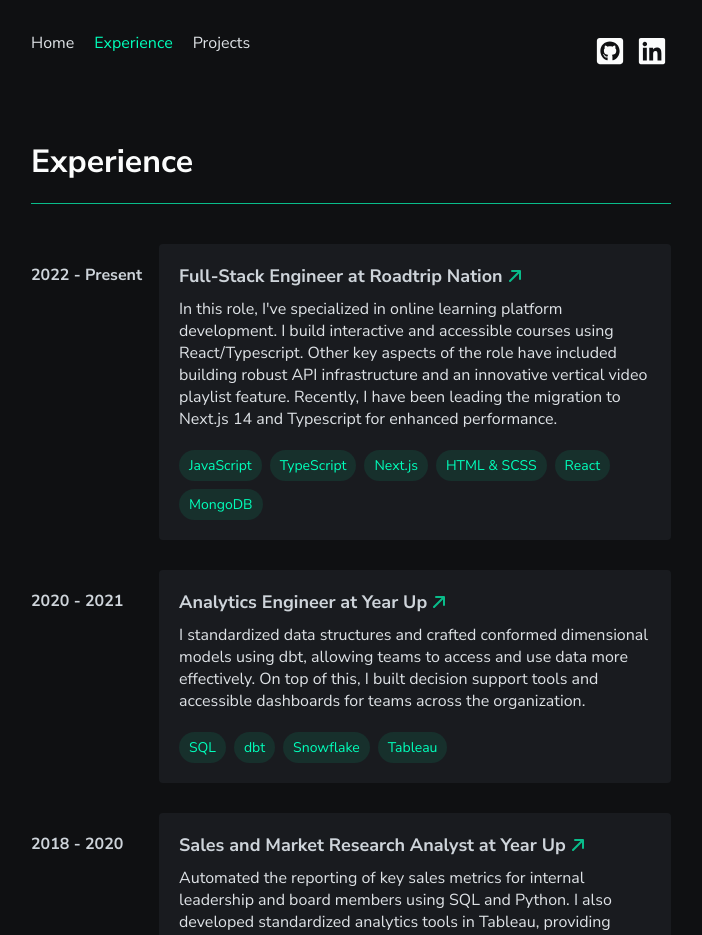
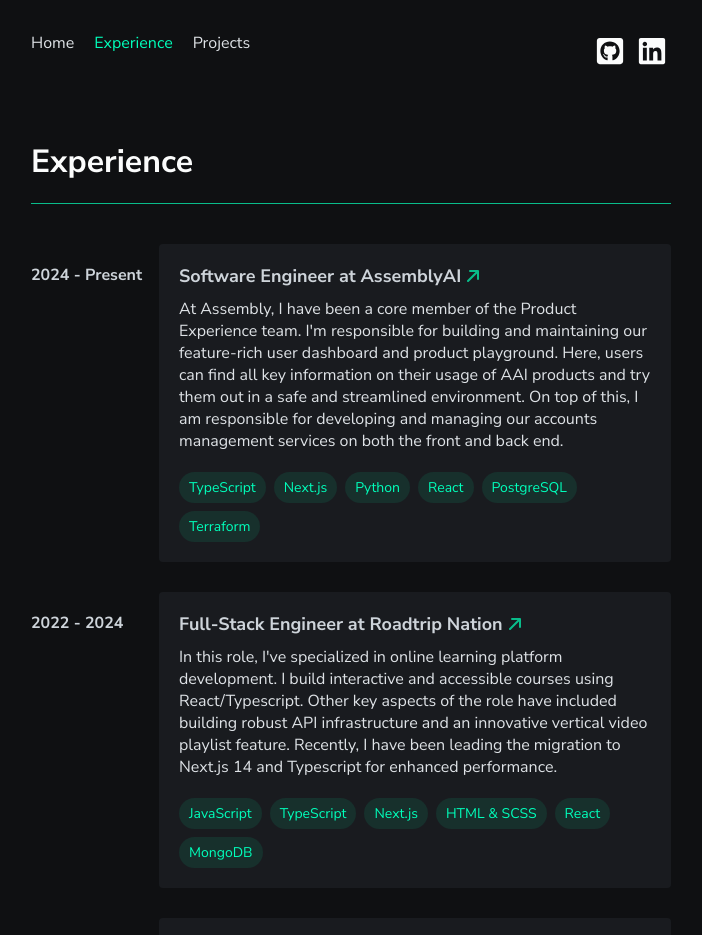
Before and after one commit to matt-gefen/portfolio-next, a Next.js app: page /experience in a window 1280 px wide. Shown: the top 935 px of the page, without its empty margins (289-991 px from the left). Built offline with nearby package versions, Linux system fonts and the light colour scheme.

Commit message:
feat: update AAI experience and end RTN

```diff
--- a/app/experience/page.tsx
+++ b/app/experience/page.tsx
@@ -1,64 +1,135 @@
-'use client';
-import Link from 'next/link';
-import styles from '../projects/page.module.css'
-import ArrowUp from '../components/icons/ArrowUp';
+"use client";
+import Link from "next/link";
+import styles from "../projects/page.module.css";
+import ArrowUp from "../components/icons/ArrowUp";
 
 export default function Experience() {
   return (
     <main>
       <div className={`${styles.hero}`}>
         <h1 className={`${styles.hero_header}`}>Experience</h1>
-        {/* <p className={`${styles.hero_text}`}>
-          Some things that I've worked on
-        </p> */}
         <hr className="solid_line" />
       </div>
       <div className={`${styles.projects_body}`}>
-        <div className={`${styles.projects_body_child}`} id='Full Stack Engineer'>
+        <div className={`${styles.projects_body_child}`} id="Software Engineer">
           <div className={`${styles.project_timeline}`}>
-            <h4>2022 - Present</h4>
+            <h4>2024 - Present</h4>
           </div>
           <div className={`${styles.project}`}>
             <Link
               className={`embedded_link ${styles.project_link}`}
-              href={'https://roadtripnation.com/'}
-              target='_blank'
+              href={"https://assemblyai.com/"}
+              target="_blank"
             >
-                Full-Stack Engineer at Roadtrip Nation
+              Software Engineer at AssemblyAI
               <span className={`${styles.project_icon}`}>
-                  <ArrowUp size='18px'/>
+                <ArrowUp size="18px" />
               </span>
             </Link>
             <div className={`${styles.project_body}`}>
               <ul className={`${styles.project_stack}`}>
                 <li>
-                  <div className={`${styles.project_stack_element}`}>JavaScript</div>
+                  <div className={`${styles.project_stack_element}`}>
+                    TypeScript
+                  </div>
                 </li>
                 <li>
-                  <div className={`${styles.project_stack_element}`}>TypeScript</div>
+                  <div className={`${styles.project_stack_element}`}>
+                    Next.js
+                  </div>
                 </li>
                 <li>
-                  <div className={`${styles.project_stack_element}`}>Next.js</div>
-                </li>
-                <li>
-                  <div className={`${styles.project_stack_element}`}>HTML & SCSS</div>
+                  <div className={`${styles.project_stack_element}`}>
+                    Python
+                  </div>
                 </li>
                 <li>
                   <div className={`${styles.project_stack_element}`}>React</div>
                 </li>
                 <li>
-                  <div className={`${styles.project_stack_element}`}>MongoDB</div>
+                  <div className={`${styles.project_stack_element}`}>
+                    PostgreSQL
+                  </div>
+                </li>
+                <li>
+                  <div className={`${styles.project_stack_element}`}>
+                    Terraform
+                  </div>
+                </li>
+              </ul>
+              <div className={`${styles.project_description}`}>
+                <p>At Assembly, I have been a core member of the Product Experience team. I&apos;m responsible for building and maintaining our feature-rich user dashboard and product playground. Here, users can find all key information on their usage of AAI products and try them out in a safe and streamlined environment. On top of this, I am responsible for developing and managing our accounts management services on both the front and back end.</p>
+              </div>
+            </div>
+          </div>
+        </div>
+        <div
+          className={`${styles.projects_body_child}`}
+          id="Full Stack Engineer"
+        >
+          <div className={`${styles.project_timeline}`}>
+            <h4>2022 - 2024</h4>
+          </div>
+          <div className={`${styles.project}`}>
+            <Link
+              className={`embedded_link ${styles.project_link}`}
+              href={"https://roadtripnation.com/"}
+              target="_blank"
+            >
+              Full-Stack Engineer at Roadtrip Nation
+              <span className={`${styles.project_icon}`}>
+                <ArrowUp size="18px" />
+              </span>
+            </Link>
+            <div className={`${styles.project_body}`}>
+              <ul className={`${styles.project_stack}`}>
+                <li>
+                  <div className={`${styles.project_stack_element}`}>
+                    JavaScript
+                  </div>
+                </li>
+                <li>
+                  <div className={`${styles.project_stack_element}`}>
+                    TypeScript
+                  </div>
+                </li>
+                <li>
+                  <div className={`${styles.project_stack_element}`}>
+                    Next.js
+                  </div>
+                </li>
+                <li>
+                  <div className={`${styles.project_stack_element}`}>
+                    HTML & SCSS
+                  </div>
+                </li>
+                <li>
+                  <div className={`${styles.project_stack_element}`}>React</div>
+                </li>
+                <li>
+                  <div className={`${styles.project_stack_element}`}>
+                    MongoDB
+                  </div>
                 </li>
               </ul>
               <div className={`${styles.project_description}`}>
                 <p>
-                  In this role, I&apos;ve specialized in online learning platform development. I build interactive and accessible courses using React/Typescript. Other key aspects of the role have included building robust API infrastructure and an innovative vertical video playlist feature. Recently, I have been leading the migration to Next.js 14 and Typescript for enhanced performance.
+                  In this role, I&apos;ve specialized in online learning
+                  platform development. I build interactive and accessible
+                  courses using React/Typescript. Other key aspects of the role
+                  have included building robust API infrastructure and an
+                  innovative vertical video playlist feature. Recently, I have
+                  been leading the migration to Next.js 14 and Typescript for
+                  enhanced performance.
                 </p>
               </div>
             </div>
           </div>
         </div>
-        <div className={`${styles.projects_body_child}`} id='Analytics Engineer'>
+        <div
+          className={`${styles.projects_body_child}`}
+          id="Analytics Engineer"
+        >
           <div className={`${styles.project_timeline}`}>
             <h4>2020 - 2021</h4>
           </div>
@@ -66,12 +137,12 @@
           <div className={`${styles.project}`}>
             <Link
               className={`embedded_link ${styles.project_link}`}
-              href={'https://yearup.org/'}
-              target='_blank'
+              href={"https://yearup.org/"}
+              target="_blank"
             >
               Analytics Engineer at Year Up
               <span className={`${styles.project_icon}`}>
-                  <ArrowUp size='18px'/>
+                <ArrowUp size="18px" />
               </span>
             </Link>
             <div className={`${styles.project_body}`}>
@@ -83,21 +154,32 @@
                   <div className={`${styles.project_stack_element}`}>dbt</div>
                 </li>
                 <li>
-                  <div className={`${styles.project_stack_element}`}>Snowflake</div>
+                  <div className={`${styles.project_stack_element}`}>
+                    Snowflake
+                  </div>
                 </li>
                 <li>
-                  <div className={`${styles.project_stack_element}`}>Tableau</div>
+                  <div className={`${styles.project_stack_element}`}>
+                    Tableau
+                  </div>
                 </li>
               </ul>
               <div className={`${styles.project_description}`}>
                 <p>
-                  I standardized data structures and crafted conformed dimensional models using dbt, allowing teams to access and use data more effectively. On top of this, I built decision support tools and accessible dashboards for teams across the organization.
+                  I standardized data structures and crafted conformed
+                  dimensional models using dbt, allowing teams to access and use
+                  data more effectively. On top of this, I built decision
+                  support tools and accessible dashboards for teams across the
+                  organization.
                 </p>
               </div>
             </div>
           </div>
         </div>
-        <div className={`${styles.projects_body_child}`} id='Sales and Market Research Analyst'>
+        <div
+          className={`${styles.projects_body_child}`}
+          id="Sales and Market Research Analyst"
+        >
           <div className={`${styles.project_timeline}`}>
             <h4>2018 - 2020</h4>
           </div>
@@ -105,12 +187,12 @@
           <div className={`${styles.project}`}>
             <Link
               className={`embedded_link ${styles.project_link}`}
-              href={'https://yearup.org/'}
-              target='_blank'
+              href={"https://yearup.org/"}
+              target="_blank"
             >
               Sales and Market Research Analyst at Year Up
               <span className={`${styles.project_icon}`}>
-                  <ArrowUp size='18px'/>
+                <ArrowUp size="18px" />
               </span>
             </Link>
             <div className={`${styles.project_body}`}>
@@ -122,21 +204,32 @@
                   <div className={`${styles.project_stack_element}`}>dbt</div>
                 </li>
                 <li>
-                  <div className={`${styles.project_stack_element}`}>Snowflake</div>
+                  <div className={`${styles.project_stack_element}`}>
+                    Snowflake
+                  </div>
                 </li>
                 <li>
-                  <div className={`${styles.project_stack_element}`}>Tableau</div>
+                  <div className={`${styles.project_stack_element}`}>
+                    Tableau
+                  </div>
                 </li>
               </ul>
               <div className={`${styles.project_description}`}>
                 <p>
-                  Automated the reporting of key sales metrics for internal leadership and board members using SQL and Python. I also developed standardized analytics tools in Tableau, providing corporate engagement specialists with accessible, real-time insights into demand KPIs.
+                  Automated the reporting of key sales metrics for internal
+                  leadership and board members using SQL and Python. I also
+                  developed standardized analytics tools in Tableau, providing
+                  corporate engagement specialists with accessible, real-time
+                  insights into demand KPIs.
                 </p>
               </div>
             </div>
           </div>
         </div>
-        <div className={`${styles.projects_body_child}`} id='Marketing Analytics and Data Consulting Analyst'>
+        <div
+          className={`${styles.projects_body_child}`}
+          id="Marketing Analytics and Data Consulting Analyst"
+        >
           <div className={`${styles.project_timeline}`}>
             <h4>2017 - 2018</h4>
           </div>
@@ -144,12 +237,12 @@
           <div className={`${styles.project}`}>
             <Link
               className={`embedded_link ${styles.project_link}`}
-              href={'https://havasmedianetwork.com/'}
-              target='_blank'
+              href={"https://havasmedianetwork.com/"}
+              target="_blank"
             >
               Data Consulting Analyst at Havas Media
               <span className={`${styles.project_icon}`}>
-                  <ArrowUp size='18px'/>
+                <ArrowUp size="18px" />
               </span>
             </Link>
             <div className={`${styles.project_body}`}>
@@ -158,12 +251,16 @@
                   <div className={`${styles.project_stack_element}`}>Excel</div>
                 </li>
                 <li>
-                  <div className={`${styles.project_stack_element}`}>Google Tag Manager/Analytics</div>
+                  <div className={`${styles.project_stack_element}`}>
+                    Google Tag Manager/Analytics
+                  </div>
                 </li>
               </ul>
               <div className={`${styles.project_description}`}>
                 <p>
-                  Analyzed the impact of media and marketing strategies across all channels for national retail clients, driving key optimizations.
+                  Analyzed the impact of media and marketing strategies across
+                  all channels for national retail clients, driving key
+                  optimizations.
                 </p>
               </div>
             </div>
```
Lines whose indentation alone changed are shown as unchanged.
